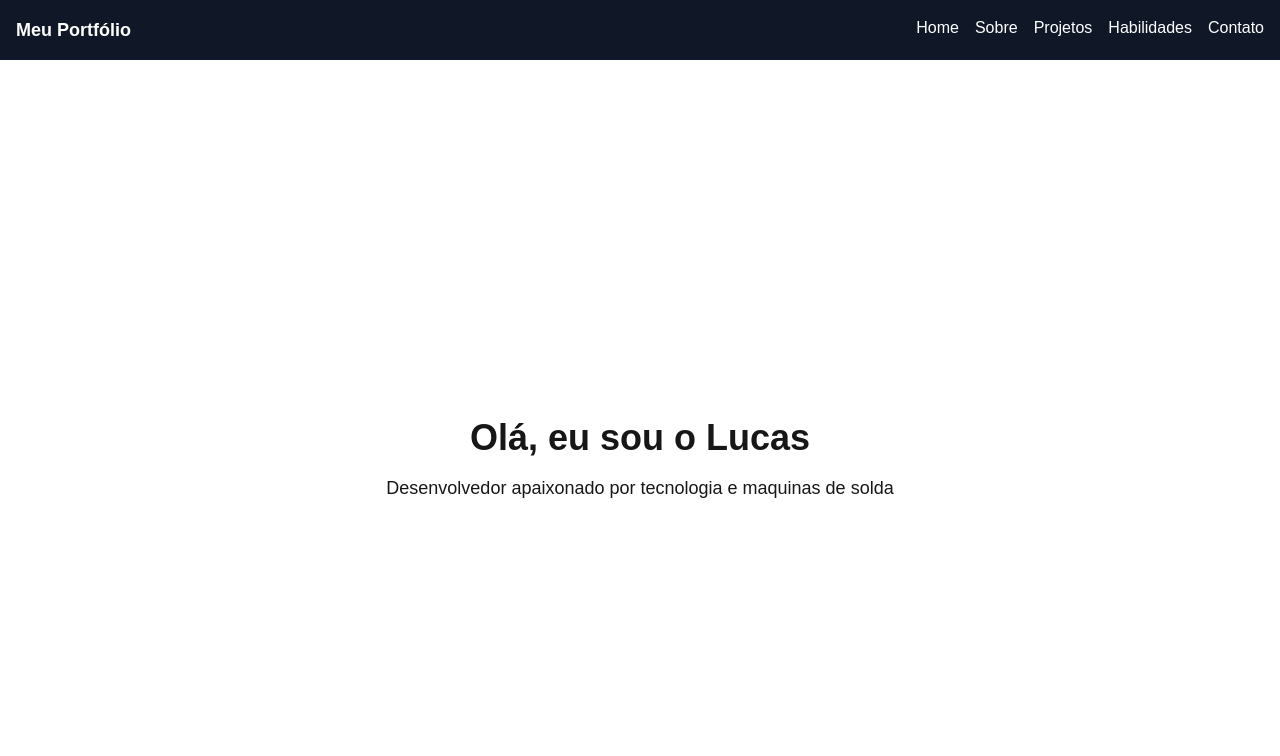
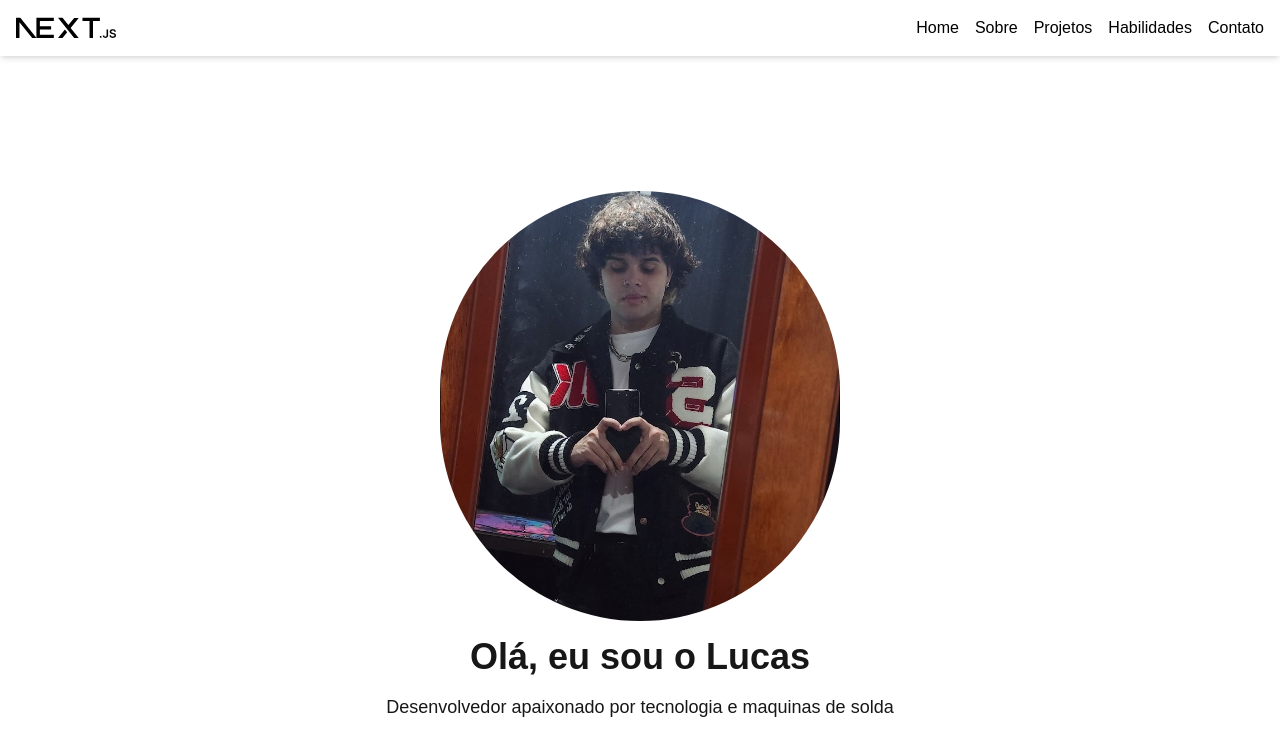
Before and after one commit to lucasilmor/portfolio, a Next.js app: page / in a window 1280 px wide. Shown: the top 756 px of the page. Built offline with nearby package versions, Linux system fonts and the light colour scheme.

Commit message:
imagem otimizada next

```diff
--- a/app/components/Navbar.jsx
+++ b/app/components/Navbar.jsx
@@ -1,9 +1,15 @@
 import Link from "next/link";
+import Image from "next/image";
 
 const Navbar = () => (
-    <nav className="bg-gray-900 p-4 text-white">
+    <nav className="bg-white text-black shadow-md p-4">
       <div className="container mx-auto flex justify-between">
-        <h1 className="text-lg font-bold">Meu Portfólio</h1>
+        <Image
+        src="/Nextjs-logo.svg"
+        alt="Minha foto"
+        width={100}
+        height={100}
+        />
         <ul className="flex space-x-4">
           <li><Link href="/">Home</Link></li>
           <li><Link href="/about">Sobre</Link></li>
--- a/app/page.jsx
+++ b/app/page.jsx
@@ -1,5 +1,18 @@
+import Image from "next/image";
+
 const Home = () => (
   <main className="flex flex-col items-center justify-center min-h-screen p-4 text-center">
+
+      <div className="mb-4">
+        <Image
+          src="/profile.jpg"
+          alt="Minha foto"
+          width={400}
+          height={400}
+          className="rounded-full"
+        />
+      </div>
+
     <h1 className="text-4xl font-bold">Olá, eu sou o Lucas</h1>
     <p className="text-lg mt-4">Desenvolvedor apaixonado por tecnologia e maquinas de solda</p>
   </main>
```
Also changed, not shown: public/Nextjs-logo.svg (added), public/profile.jpg (added).
